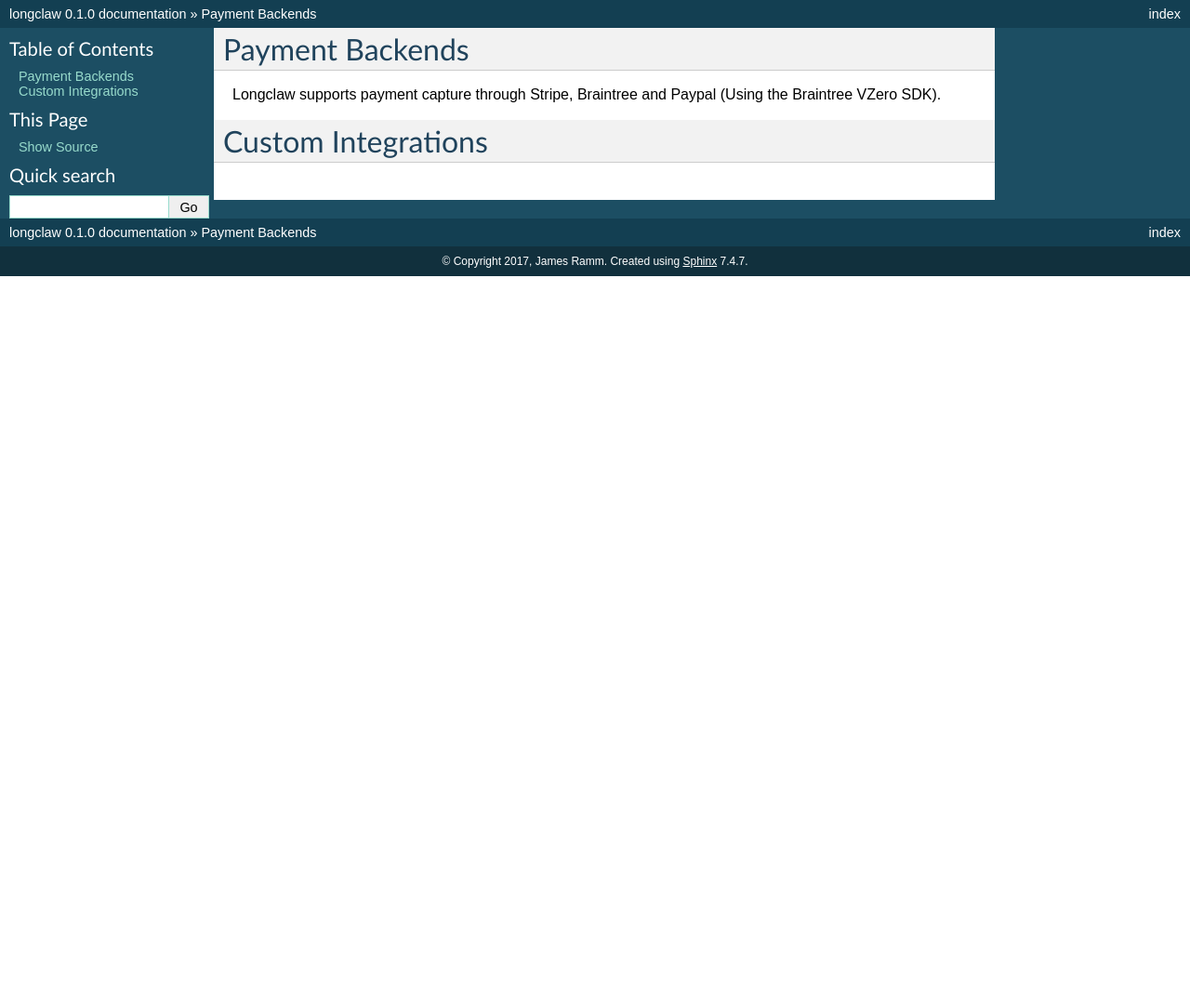
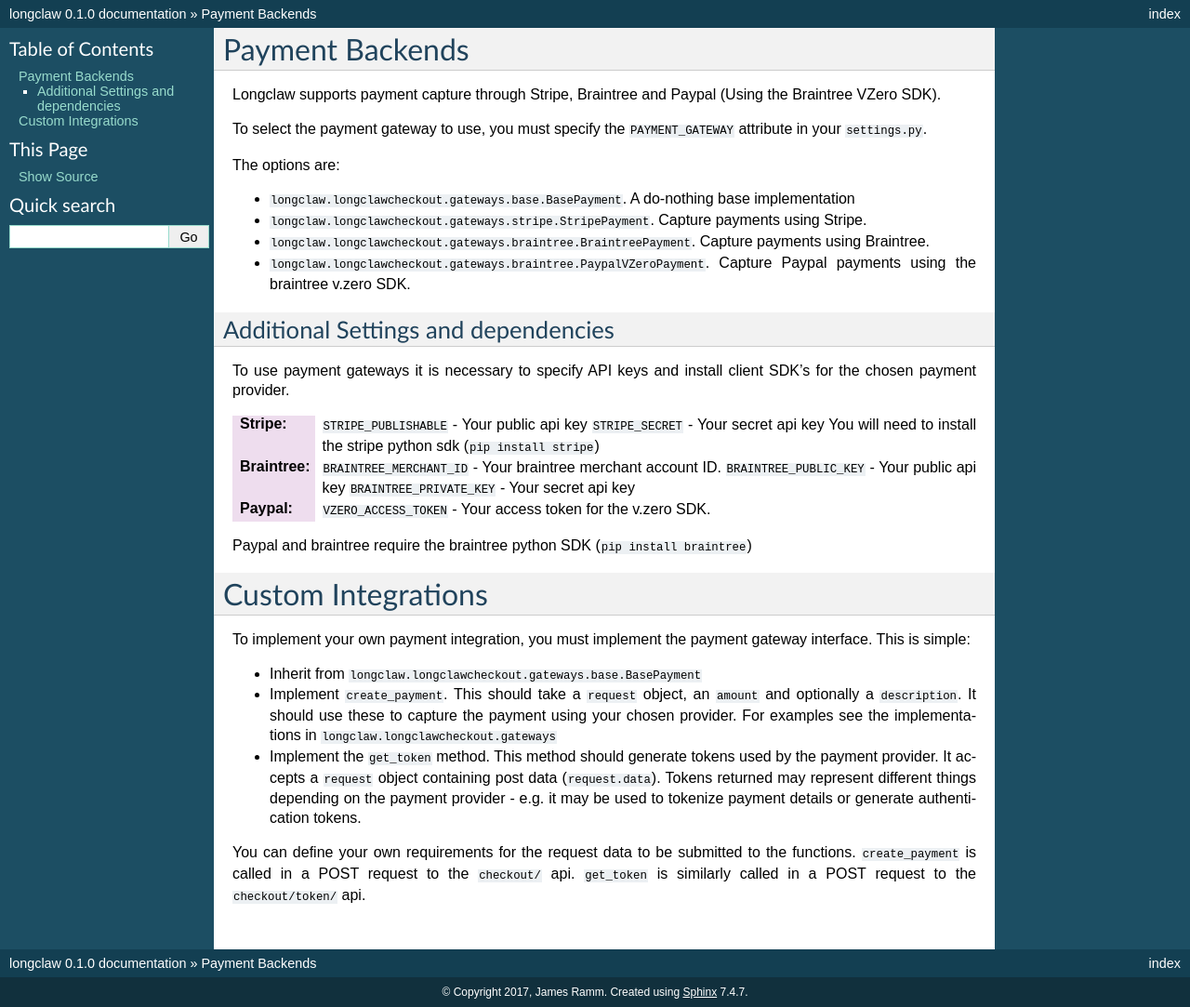
Before and after one commit to longclawshop/longclaw, a Sphinx documentation site: the page built from docs/usage/payments.rst, in a window 1280 px wide. Shown: the whole page at 93% size. Built offline with Sphinx 7.4.7, drawn with Linux system fonts in a browser that asks for light colours; before the commit the page ends 900 px from its top, so only the background shows below that.

Commit message:
Payment backend docs. Fixes #31 and #29

```diff
--- a/docs/index.rst
+++ b/docs/index.rst
@@ -15,8 +15,8 @@ Contents:
 .. toctree::
    :maxdepth: 2
 
+   usage/index
    walkthrough/index
-   usage/index
    contributing
    authors
    history
--- a/docs/usage/payments.rst
+++ b/docs/usage/payments.rst
@@ -5,9 +5,52 @@ Payment Backends
 
 Longclaw supports payment capture through Stripe, Braintree and Paypal (Using the Braintree VZero SDK).
 
+To select the payment gateway to use, you must specify the ``PAYMENT_GATEWAY`` attribute in your ``settings.py``.
+
+The options are:
+
+- ``longclaw.longclawcheckout.gateways.base.BasePayment``. A do-nothing base implementation
+- ``longclaw.longclawcheckout.gateways.stripe.StripePayment``. Capture payments using Stripe.
+- ``longclaw.longclawcheckout.gateways.braintree.BraintreePayment``. Capture payments using Braintree.
+- ``longclaw.longclawcheckout.gateways.braintree.PaypalVZeroPayment``. Capture Paypal payments using the braintree v.zero SDK.
+
+
+Additional Settings and dependencies
+------------------------------------
+
+To use payment gateways it is necessary to specify API keys and install client SDK's for the chosen payment provider.
+
+:Stripe:
+  ``STRIPE_PUBLISHABLE`` - Your public api key
+  ``STRIPE_SECRET`` - Your secret api key
+  You will need to install the stripe python sdk (``pip install stripe``)
+
+:Braintree:
+  ``BRAINTREE_MERCHANT_ID`` - Your braintree merchant account ID.
+  ``BRAINTREE_PUBLIC_KEY`` - Your public api key
+  ``BRAINTREE_PRIVATE_KEY`` - Your secret api key
+
+:Paypal:
+  ``VZERO_ACCESS_TOKEN`` - Your access token for the v.zero SDK.
+
+Paypal and braintree require the braintree python SDK (``pip install braintree``)
 
 
 .. _custom-integrations:
 
 Custom Integrations
 ===================
+
+To implement your own payment integration, you must implement the payment gateway interface. This is simple:
+
+- Inherit from ``longclaw.longclawcheckout.gateways.base.BasePayment``
+- Implement ``create_payment``. This should take a ``request`` object, an ``amount`` and optionally a ``description``.
+  It should use these to capture the payment using your chosen provider. For examples see the implementations in
+  ``longclaw.longclawcheckout.gateways``
+- Implement the ``get_token`` method. This method should generate tokens used by the payment provider. It accepts a ``request``
+  object containing post data (``request.data``). Tokens returned may represent different things depending on the
+  payment provider - e.g. it may be used to tokenize payment details or generate authentication tokens.
+
+You can define your own requirements for the request data to be submitted to the functions.
+``create_payment`` is called in a POST request to the ``checkout/`` api. ``get_token`` is similarly called
+in a POST request to the ``checkout/token/`` api.
```
Also changed, not shown: docs/walkthrough/basket.rst (+8 -0 lines).
